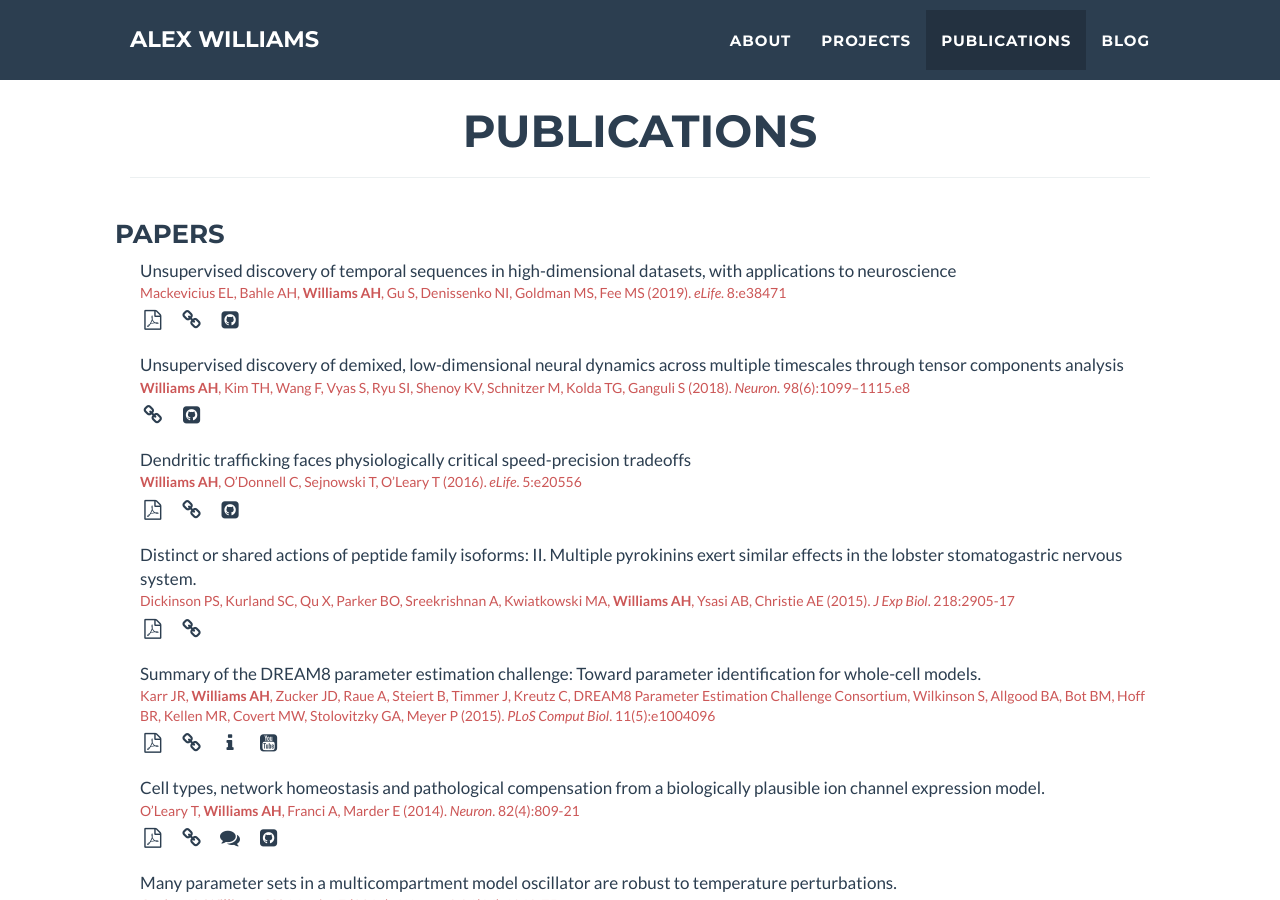
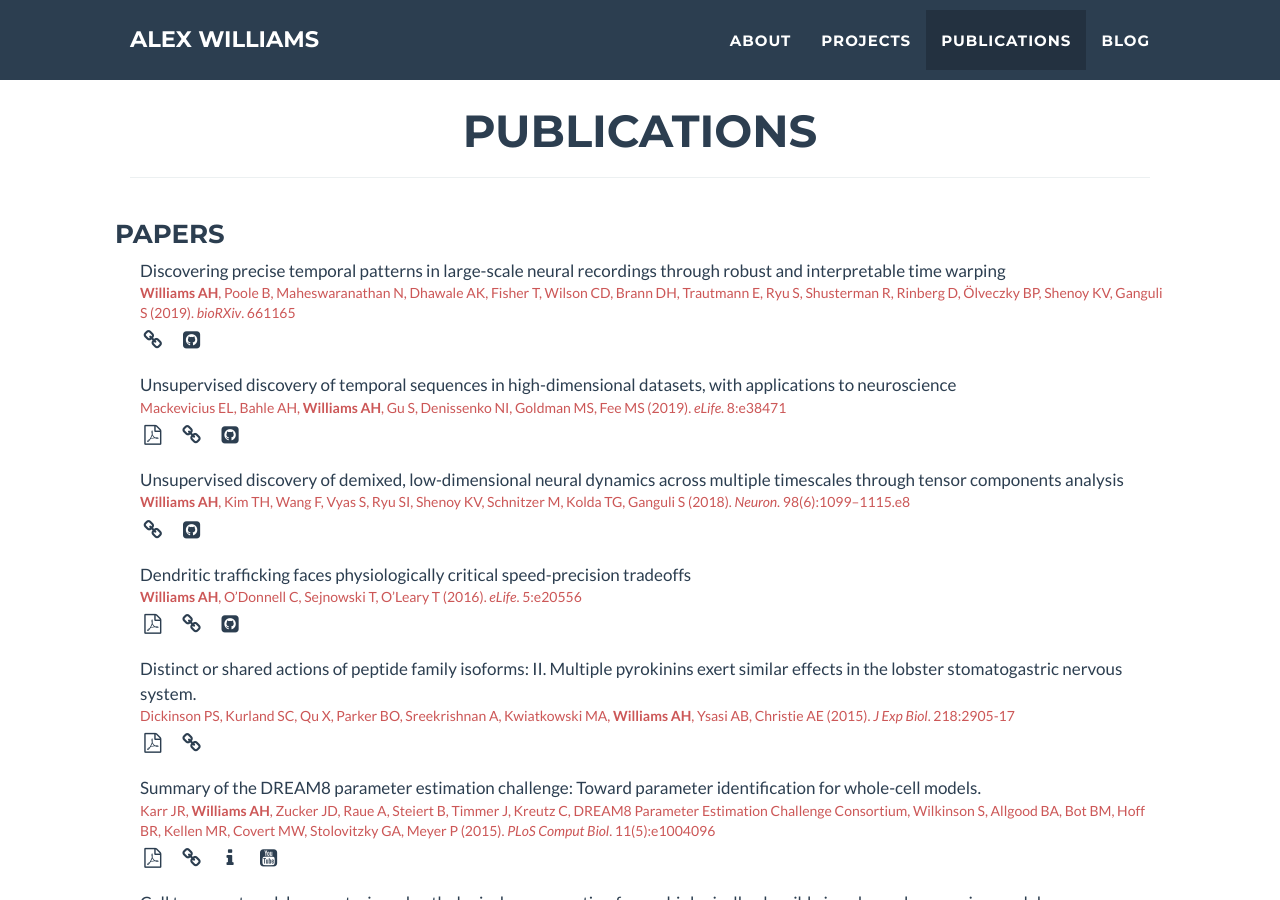
Before and after one commit to ahwillia/ahwillia.github.com, a Jekyll site: the page built from index.html, in a window 1280 px wide and 900 px high, scrolled down 2074 px. Built offline with Jekyll 4.4.1, drawn with Linux system fonts in a browser that asks for light colours; nearby versions of some CDN libraries; library files that are not in the unit come from our copies.

Commit message:
add time warp

```diff
--- a/_data/papers.yml
+++ b/_data/papers.yml
@@ -1,3 +1,11 @@
+- title: Discovering precise temporal patterns in large-scale neural recordings through robust and interpretable time warping
+  author: <b>Williams AH</b>, Poole B, Maheswaranathan N, Dhawale AK, Fisher T, Wilson CD, Brann DH, Trautmann E, Ryu S, Shusterman R, Rinberg D, &Ouml;lveczky BP, Shenoy KV, Ganguli S
+  year: 2019
+  journal: bioRXiv
+  pg: 661165
+  link: https://doi.org/10.1101/661165
+  github: https://github.com/ahwillia/affinewarp
+
 - title: Unsupervised discovery of temporal sequences in high-dimensional datasets, with applications to neuroscience
   author: Mackevicius EL, Bahle AH, <b>Williams AH</b>, Gu S, Denissenko NI, Goldman MS, Fee MS
   year: 2019
```
